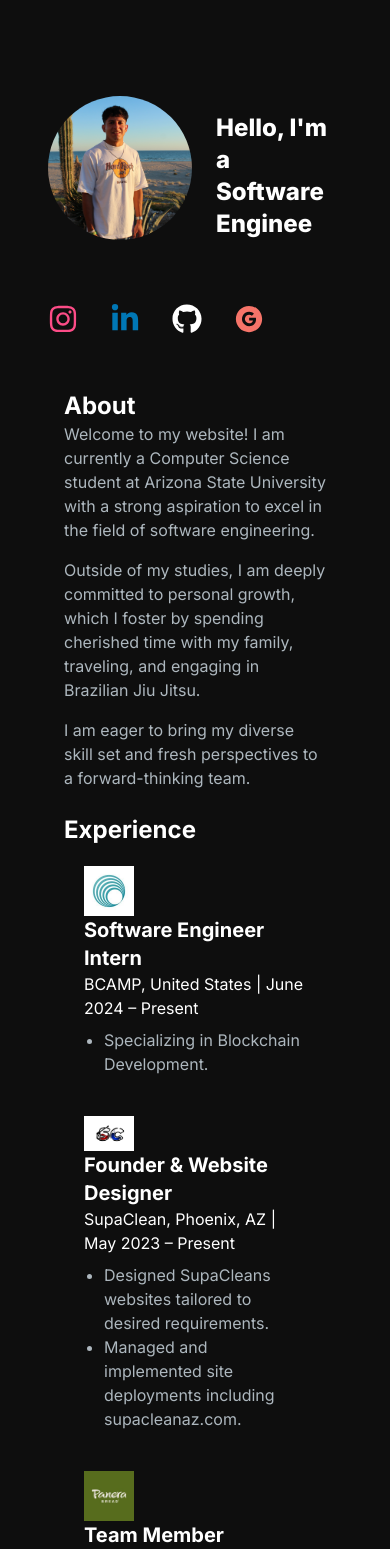
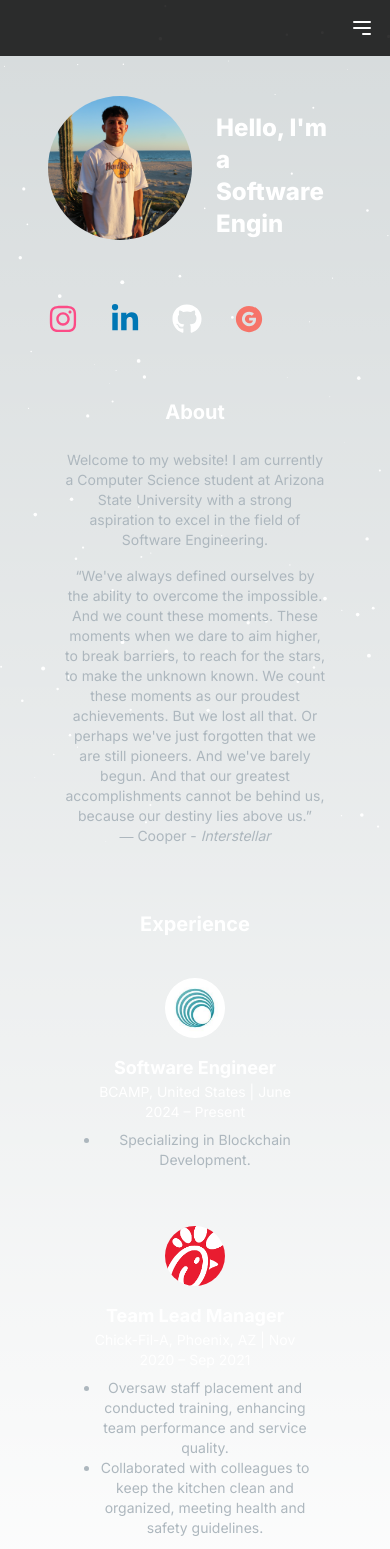
Before and after one commit to matheuarenivas/Arenivas, a Next.js app: page / in a window 390 px wide. Shown: the top 1549 px of the page. Built offline with nearby package versions, Linux system fonts and the light colour scheme.

Commit message:
Added responsiveness fixes and updated shadows

```diff
--- a/app/components/AboutMeSection.tsx
+++ b/app/components/AboutMeSection.tsx
@@ -1,23 +1,38 @@
-
 "use client";
-import React, { Component } from 'react';
+import React, { Component } from "react";
 
 class AboutMeSection extends Component {
   render() {
     return (
-            <div className="flex-1 px-4 lg:px-150 mt-6 lg:mt-0">
-                <span className='text-2xl lg:text-3xl text-white font-bold'>
+      <div
+        id="about" // Added ID for navigation
+        className="flex-1 px-4 sm:px-8 lg:px-24 py-8 sm:py-12 lg:py-16"
+      >
+        {/* Section Title */}
+        <h2 className="text-xl sm:text-2xl lg:text-3xl text-white font-bold mb-6 sm:mb-8 text-center sm:text-left">
           About
-                </span>
-                <p className="text-[#ADB7BE] mb-4">
-                    Welcome to my website! I am currently a Computer Science student at Arizona State University with a strong aspiration to excel in the field of software engineering.
+        </h2>
+
+        {/* About Me Content */}
+        <div className="space-y-4 text-center sm:text-left">
+          <p className="text-[#ADB7BE] text-sm sm:text-base mb-4">
+            Welcome to my website! I am currently a Computer Science student at
+            Arizona State University with a strong aspiration to excel in the
+            field of Software Engineering.
           </p>
-                <p className="text-[#ADB7BE] mb-4">
-                    Outside of my studies, I am deeply committed to personal growth, which I foster by spending cherished time with my family, traveling, and engaging in Brazilian Jiu Jitsu.
+          <p className="text-[#ADB7BE] text-sm sm:text-base">
+            “We've always defined ourselves by the ability to overcome the
+            impossible. And we count these moments. These moments when we dare
+            to aim higher, to break barriers, to reach for the stars, to make
+            the unknown known. We count these moments as our proudest
+            achievements. But we lost all that. Or perhaps we've just forgotten
+            that we are still pioneers. And we've barely begun. And that our
+            greatest accomplishments cannot be behind us, because our destiny
+            lies above us.”
+            <br />
+            ― Cooper - <em>Interstellar</em>
           </p>
-                <p className="text-[#ADB7BE] mb-4">
-                    I am eager to bring my diverse skill set and fresh perspectives to a forward-thinking team.
-                </p>
+        </div>
       </div>
     );
   }
--- a/app/components/ExperienceSection.tsx
+++ b/app/components/ExperienceSection.tsx
@@ -1,59 +1,31 @@
-import React from 'react'
-import Image from 'next/image';
+"use client";
 
+import React from "react";
+import Image from "next/image";
+import { motion } from "framer-motion";
+
+// Define the Experience interface
 interface Experience {
   icon: string;
   title: string;
   company: string;
   location: string;
   period: string;
-    description?: string; // Optional if it's not always included
+  description?: string;
   responsibilities: string[];
 }
 
+// Data for the experiences
 const experiences: Experience[] = [
   {
-        title: "Software Engineer Intern",
+    title: "Software Engineer",
     company: "BCAMP",
     location: "United States",
     period: "June 2024 – Present",
     responsibilities: [
       "Specializing in Blockchain Development.",
     ],
-        icon: "/images/BCAMP.jpeg"
-    },
-    {
-        title: "Founder & Website Designer",
-        company: "SupaClean",
-        location: "Phoenix, AZ",
-        period: "May 2023 – Present",
-        responsibilities: [
-            "Designed SupaCleans websites tailored to desired requirements.",
-            "Managed and implemented site deployments including supacleanaz.com."
-        ],
-        icon: "/images/supaclean.jpeg"
-    },
-    {
-        title: "Team Member",
-        company: "Panera Bread",
-        location: "Phoenix, AZ",
-        period: "Nov 2021 – May 2023",
-        responsibilities: [
-            "Enhanced customer satisfaction through superior service and accurate preparation of diverse coffee and tea beverages.",
-            "Worked with a team to uphold cleanliness and organization."
-        ],
-        icon: "/images/panera.jpeg"
-    },
-    {
-        title: "Team Member",
-        company: "In-N-Out",
-        location: "Phoenix, AZ",
-        period: "Oct 2021 – Jan 2022",
-        responsibilities: [
-            "Increased efficiency by mastering digital ordering systems, reducing wait times with accurate processing of many daily transactions.",
-            "Maintained cleanliness and organization with a team, ensuring adherence to health and safety standards."
-        ],
-        icon: "/images/innout.png"
+    icon: "/images/BCAMP.jpeg",
   },
   {
     title: "Team Lead Manager",
@@ -62,42 +34,74 @@ const experiences: Experience[] = [
     period: "Nov 2020 – Sep 2021",
     responsibilities: [
       "Oversaw staff placement and conducted training, enhancing team performance and service quality.",
-            "Collaborated with colleagues to keep the kitchen clean and organized, meeting health and safety guidelines."
+      "Collaborated with colleagues to keep the kitchen clean and organized, meeting health and safety guidelines.",
     ],
-        icon: "/images/chick.png"
-    }
+    icon: "/images/chick.png",
+  },
 ];
 
-
+// Card component for each experience
 const ExperienceCard: React.FC<{ experience: Experience }> = ({ experience }) => {
   return (
-        <div className="bg-grey-800 p-5 flex-row items-center">
-            <Image src={experience.icon} alt={`${experience.company} logo`} width={50} height={50} className="mr-4" />
-            <div>
-                <h3 className="text-white font-bold text-xl">{experience.title}</h3>
-                <p className="text-white">{experience.company}, {experience.location} | {experience.period}</p>
-                <ul className="list-disc ml-5 mt-2 text-[#ADB7BE]">
+    <motion.div
+      whileHover={{
+        scale: 1.05,
+        boxShadow: "0px 10px 20px rgba(0, 0, 0, 0.8)", // Neutral shadow
+      }}
+      className=" p-4 sm:p-6 rounded-lg flex flex-col sm:flex-row items-center sm:items-start gap-4 transition-transform transform"
+    >
+      {/* Company Icon */}
+      <Image
+        src={experience.icon}
+        alt={`${experience.company} logo`}
+        width={60}
+        height={60}
+        className="rounded-full"
+      />
+
+      {/* Experience Details */}
+      <div className="text-center sm:text-left flex-1">
+        <h3 className="text-white font-bold text-lg sm:text-xl">{experience.title}</h3>
+        <p className="text-white text-sm sm:text-base">
+          {experience.company}, {experience.location} | {experience.period}
+        </p>
+        <ul className="list-disc ml-5 mt-2 text-[#ADB7BE] text-sm sm:text-base">
           {experience.responsibilities.map((item, index) => (
             <li key={index}>{item}</li>
           ))}
         </ul>
       </div>
-        </div>
+    </motion.div>
   );
 };
 
-
+// Main Experience Section
 const ExperienceSection = () => {
   return (
-        <div className="flex-1 px-4 lg:px-150 mt-6 lg:mt-10">
-            <h2 className='text-2xl lg:text-3xl text-white font-bold'>
+    <div
+      id="experience"
+      className="flex-1 px-4 sm:px-8 lg:px-24 py-8 sm:py-12 lg:py-16"
+    >
+      {/* Section Title */}
+      <h2 className="text-xl sm:text-2xl lg:text-3xl text-white font-bold mb-6 sm:mb-8 text-center sm:text-left">
         Experience
       </h2>
+
+      {/* Experience Cards */}
+      <div className="space-y-6 sm:space-y-8">
         {experiences.map((exp, index) => (
           <ExperienceCard key={index} experience={exp} />
         ))}
-            <a href="https://drive.google.com/file/d/1iQkT8IMrG77udoRtvOeUoG0ZRcDyE4sX/view?usp=sharing" target="_blank" rel="noopener noreferrer">
-                <button className="lg:mt-5 px-6 py-3 w-full sm:w-fit rounded-full bg-white text-black font-semibold">
+      </div>
+
+      {/* Resume Button */}
+      <a
+        href="https://drive.google.com/file/d/1iQkT8IMrG77udoRtvOeUoG0ZRcDyE4sX/view?usp=sharing"
+        target="_blank"
+        rel="noopener noreferrer"
+        className="block mt-8 sm:mt-12 text-center"
+      >
+        <button className="px-4 sm:px-6 py-2 sm:py-3 w-full sm:w-auto rounded-full bg-transparent text-blue-500 font-semibold hover:bg-gray-700 focus:outline-none">
           View Full Resume
         </button>
       </a>
@@ -105,6 +109,4 @@ const ExperienceSection = () => {
   );
 };
 
-
-
 export default ExperienceSection;
--- /dev/null
+++ b/app/components/HamburgerMenuSection.tsx
@@ -0,0 +1,86 @@
+"use client";
+
+import { useState } from "react";
+import Link from "next/link";
+
+const HamburgerMenuSection: React.FC = () => {
+  const [isOpen, setIsOpen] = useState(false);
+
+  return (
+    <nav className="fixed top-0 left-0 w-full bg-black bg-opacity-80 text-white z-50">
+      <div className="container mx-auto px-4 py-4 flex justify-between items-center">
+        {/* Logo */}
+        <h1 className="text-xl font-bold"></h1>
+
+        {/* Hamburger Icon */}
+        <button
+          className="text-white focus:outline-none md:hidden"
+          onClick={() => setIsOpen(!isOpen)}
+        >
+          <svg
+            className="w-6 h-6"
+            xmlns="http://www.w3.org/2000/svg"
+            fill="none"
+            viewBox="0 0 24 24"
+            stroke="currentColor"
+          >
+            {isOpen ? (
+              <path
+                strokeLinecap="round"
+                strokeLinejoin="round"
+                strokeWidth={2}
+                d="M6 18L18 6M6 6l12 12"
+              />
+            ) : (
+              <path
+                strokeLinecap="round"
+                strokeLinejoin="round"
+                strokeWidth={2}
+                d="M4 6h16M4 12h16m-7 6h7"
+              />
+            )}
+          </svg>
+        </button>
+
+        {/* Links */}
+        <div
+          className={`${
+            isOpen ? "block" : "hidden"
+          } absolute top-full left-0 w-full bg-black bg-opacity-95 md:relative md:top-auto md:left-auto md:w-auto md:flex md:items-center md:space-x-6`}
+        >
+          <ul className="flex flex-col md:flex-row md:space-x-6">
+            <li>
+              <Link
+                href="#about"
+                className="block px-6 py-3 text-lg hover:bg-gray-700 rounded md:px-3 md:py-2"
+                onClick={() => setIsOpen(false)}
+              >
+                About
+              </Link>
+            </li>
+            <li>
+              <Link
+                href="#experience"
+                className="block px-6 py-3 text-lg hover:bg-gray-700 rounded md:px-3 md:py-2"
+                onClick={() => setIsOpen(false)}
+              >
+                Experience
+              </Link>
+            </li>
+            <li>
+              <Link
+                href="#projects"
+                className="block px-6 py-3 text-lg hover:bg-gray-700 rounded md:px-3 md:py-2"
+                onClick={() => setIsOpen(false)}
+              >
+                Projects
+              </Link>
+            </li>
+          </ul>
+        </div>
+      </div>
+    </nav>
+  );
+};
+
+export default HamburgerMenuSection;
--- /dev/null
+++ b/app/components/StarsBackground.tsx
@@ -0,0 +1,82 @@
+"use client";
+
+import React, { useRef, useEffect } from "react";
+
+const StarsBackground: React.FC = () => {
+  const canvasRef = useRef<HTMLCanvasElement | null>(null);
+
+  useEffect(() => {
+    const canvas = canvasRef.current;
+    if (!canvas) return;
+
+    const ctx = canvas.getContext("2d");
+    if (!ctx) return;
+
+    const stars: { x: number; y: number; size: number; speed: number }[] = [];
+    const numStars = 100;
+
+    const createStars = () => {
+      for (let i = 0; i < numStars; i++) {
+        stars.push({
+          x: Math.random() * canvas.width,
+          y: Math.random() * canvas.height,
+          size: Math.random() * 2,
+          speed: Math.random() * 0.5 + 0.2,
+        });
+      }
+    };
+
+    const drawStars = () => {
+      ctx.clearRect(0, 0, canvas.width, canvas.height);
+      ctx.fillStyle = "white";
+
+      for (const star of stars) {
+        ctx.beginPath();
+        ctx.arc(star.x, star.y, star.size, 0, Math.PI * 2);
+        ctx.fill();
+
+        // Update star position for animation
+        star.y += star.speed;
+        if (star.y > canvas.height) {
+          star.y = 0;
+          star.x = Math.random() * canvas.width;
+        }
+      }
+    };
+
+    const animate = () => {
+      drawStars();
+      requestAnimationFrame(animate);
+    };
+
+    const resizeCanvas = () => {
+      canvas.width = window.innerWidth;
+      canvas.height = window.innerHeight;
+    };
+
+    window.addEventListener("resize", resizeCanvas);
+
+    // Initialize
+    resizeCanvas();
+    createStars();
+    animate();
+
+    return () => window.removeEventListener("resize", resizeCanvas);
+  }, []);
+
+  return (
+    <canvas
+      ref={canvasRef}
+      style={{
+        position: "fixed",
+        top: 0,
+        left: 0,
+        width: "100%",
+        height: "100%",
+        zIndex: -1, // Keeps the canvas in the background
+      }}
+    ></canvas>
+  );
+};
+
+export default StarsBackground;
--- a/app/page.tsx
+++ b/app/page.tsx
@@ -3,16 +3,19 @@ import NameSection from "./components/NameSection";
 import AboutMeSection from "./components/AboutMeSection";
 import SocialLinks from "./components/SocialLinks";
 import ExperienceSection from "./components/ExperienceSection";
+import StarsBackground from "./components/StarsBackground";
+import HamburgerMenuSection from "./components/HamburgerMenuSection";
 
 export default function Home() {
   return (
-    <main className="flex min-h-screen flex-col bg-[#0e0e0e]">
-      <div className="container mx-auto px-12 pt-24 pb-12 grid grid-cols-1 md:grid-cols-2 gap-8">
+    <>
+      <StarsBackground /> {/* Starry background */}
+      <HamburgerMenuSection /> {/* Hamburger menu */}
+      <div className="container mx-auto px-12 pt-24 pb-12 grid grid-cols-1 md:grid-cols-2 gap-8 bg-transparent">
         <div>
-          {/* Flex container to hold the image and NameSection */}
           <div className="flex items-center mb-16">
             <div className="mr-6 flex-shrink-0">
-              <div className="relative w-36 h-36"> {/* Ensure the container is square */}
+              <div className="relative w-36 h-36">
                 <Image
                   src="/images/me.JPG"
                   alt="Your Image"
@@ -27,11 +30,10 @@ export default function Home() {
           <SocialLinks />
         </div>
         <div className="md:col-span-1">
-          {/* Make AboutMeSection and ExperienceSection each span full width on medium screens */}
           <AboutMeSection />
           <ExperienceSection />
         </div>
       </div>
-    </main>
+    </>
   );
 }
--- a/package.json
+++ b/package.json
@@ -9,10 +9,13 @@
     "lint": "next lint"
   },
   "dependencies": {
-    "next": "14.2.3",
+    "@tsparticles/react": "^3.0.0",
+    "framer-motion": "^12.0.5",
+    "next": "^14.2.23",
     "react": "^18",
     "react-dom": "^18",
     "react-icons": "^5.2.1",
+    "react-starfield": "^1.0.3",
     "react-type-animation": "^3.2.0"
   },
   "devDependencies": {
```
Also changed, not shown: 1 other file (tests, documents, lock files or other folders). Lines whose indentation alone changed are shown as unchanged.
